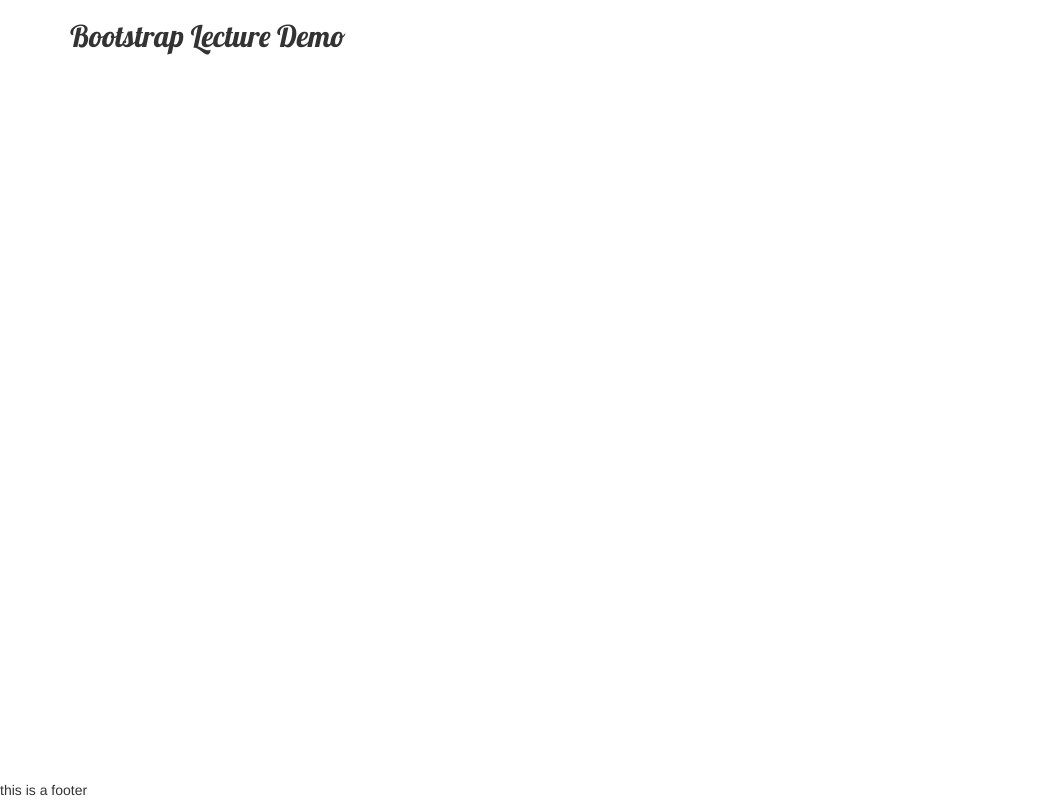
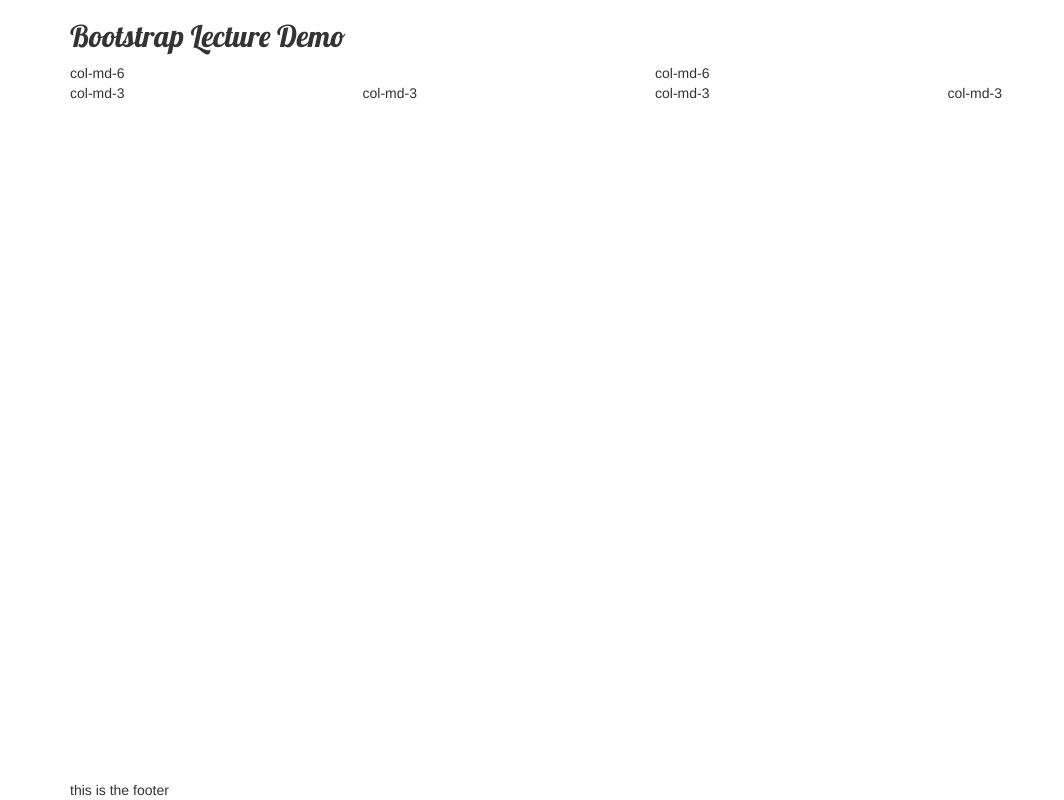
Before and after one commit to actordie/bootstrap-lecture, a PHP site: page / in a window 1280 px wide. Shown: the whole page, without its empty margins (0-1064 px from the left). Run offline with PHP 8.4, Linux system fonts and the light colour scheme; some libraries are stand-ins or nearby versions.

Commit message:
added bootstrap grid and content sections

```diff
--- a/index.php
+++ b/index.php
@@ -49,14 +49,44 @@
 				</div>
 			</header>
 
-
+			<!-- BEGIN MAIN PAGE CONTENT -->
 			<main>
-
+				<div class="container">
+					<div class="row">
+						<div class="col-md-6">
+							col-md-6
+						</div>
+						<div class="col-md-6">
+							col-md-6
+						</div>
+					</div><!--/.row-->
+					<div class="row">
+						<div class="col-md-3">
+							col-md-3
+						</div>
+						<div class="col-md-3">
+							col-md-3
+						</div>
+						<div class="col-md-3">
+							col-md-3
+						</div>
+						<div class="col-md-3">
+							col-md-3
+						</div>
+					</div><!--/.row-->
+				</div>
 			</main>
 		</div><!--/.sfooter-content-->
 
+		<!-- FOOTER -->
 		<footer>
-			this is a footer
+			<div class="container">
+				<div class="row">
+					<div class="col-xs-12">
+						this is the footer
+					</div>
+				</div>
+			</div>
 		</footer>
 	</body>
 </html>
```
